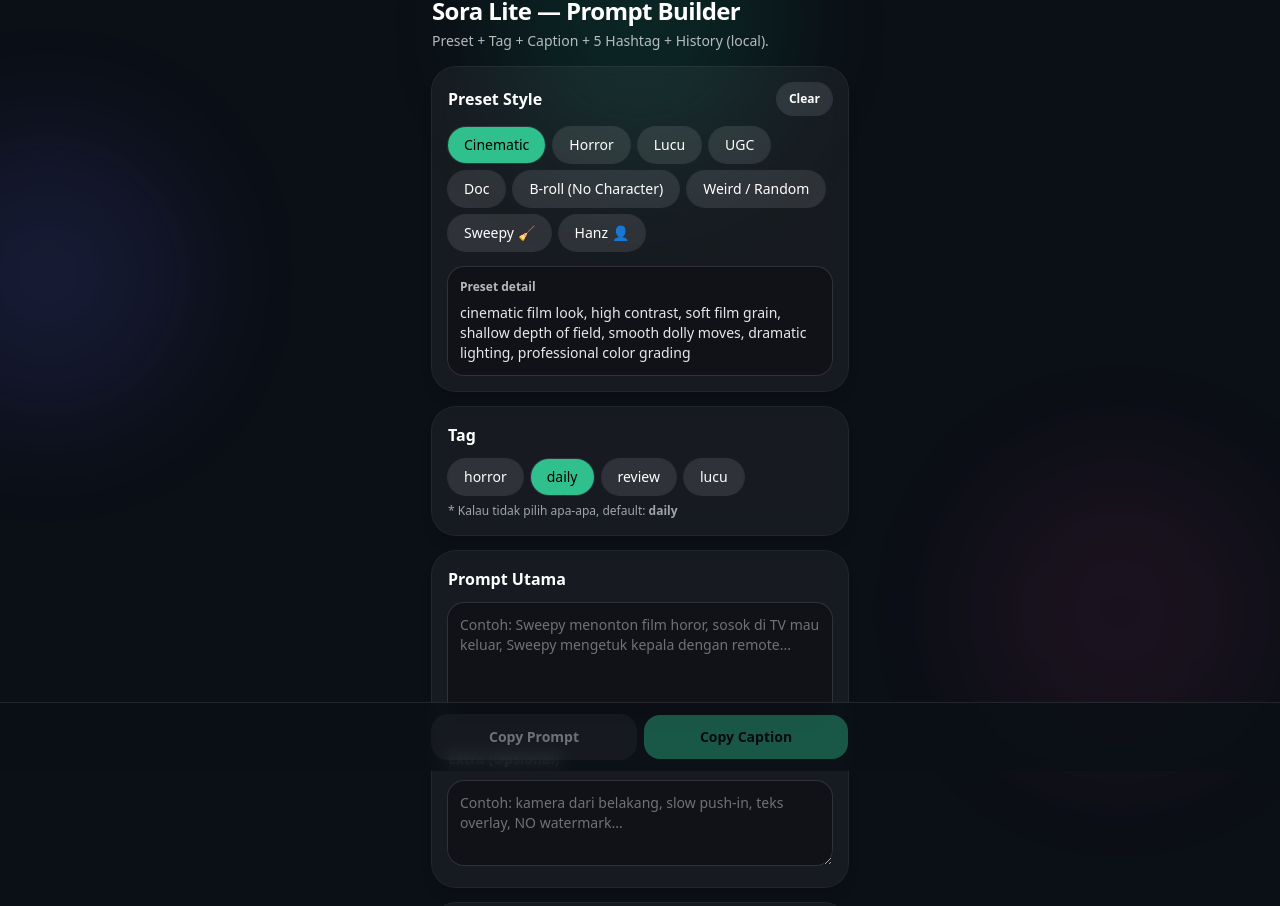
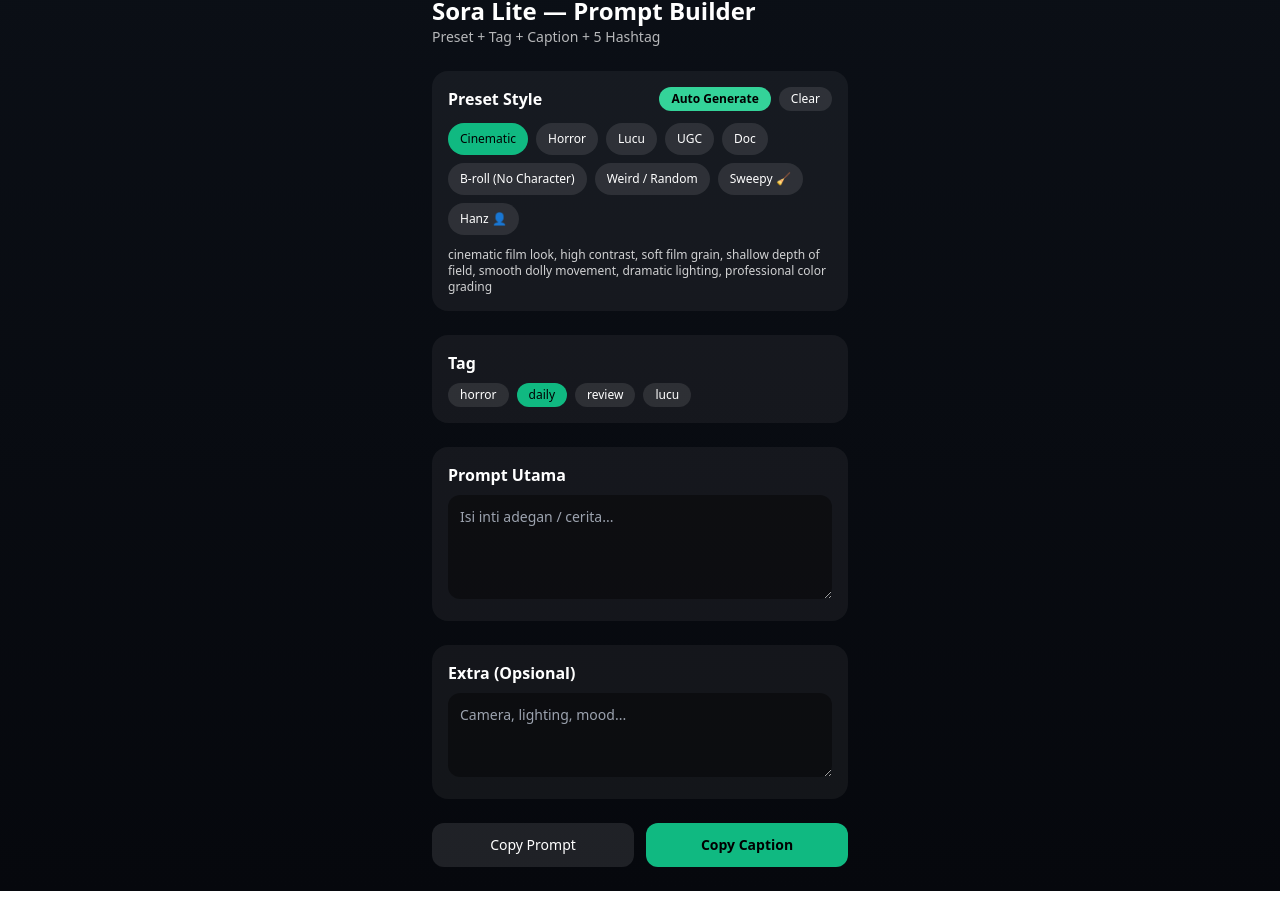
Before and after one commit to hanzonk26/sora-lite, a Next.js app: page / in a window 1280 px wide. Shown: the part 29-935 px from the top of the page. Built offline with nearby package versions, Linux system fonts and the light colour scheme.

Commit message:
Update page.tsx

```diff
--- a/app/page.tsx
+++ b/app/page.tsx
@@ -1,7 +1,10 @@
 "use client";
 
-import React, { useEffect, useMemo, useState } from "react";
+import { useEffect, useState } from "react";
 
+/* =====================
+   TYPES
+===================== */
 type StyleKey =
   | "cinematic"
   | "horror"
@@ -15,19 +18,31 @@
 
 type TagKey = "horror" | "daily" | "review" | "lucu";
 
-const STYLE_ORDER: StyleKey[] = [
-  "cinematic",
-  "horror",
-  "lucu",
-  "ugc",
-  "doc",
-  "broll",
-  "weird",
-  "sweepy",
-  "hanz",
-];
+/* =====================
+   PRESETS
+===================== */
+const STYLE_PRESETS: Record<StyleKey, string> = {
+  cinematic:
+    "cinematic film look, high contrast, soft film grain, shallow depth of field, smooth dolly movement, dramatic lighting, professional color grading",
+  horror:
+    "cinematic horror mood, low-key lighting, eerie shadow, slow camera push, suspenseful pacing, creepy but not extreme",
+  lucu:
+    "funny light-hearted tone, expressive motion, playful timing, bright lighting, comedic framing",
+  ugc:
+    "UGC creator style, handheld camera, natural lighting, authentic daily vibe, relatable tone",
+  doc:
+    "short documentary style, informative tone, clean framing, calm camera movement, natural ambience",
+  broll:
+    "b-roll only, no character, clean composition, smooth motion, cinematic detail shots",
+  weird:
+    "absurd weird concept, unexpected combination, surreal humor, experimental camera",
+  sweepy:
+    "cute quirky mascot character named Sweepy, playful cleanup hero vibe, expressive motion, fun camera angles, short viral pacing",
+  hanz:
+    "realistic Indonesian male character named Hanz, confident and expressive, UGC creator style, natural lighting, cinematic but relatable",
+};
 
-const STYLE_LABEL: Record<StyleKey, string> = {
+const LABELS: Record<StyleKey, string> = {
   cinematic: "Cinematic",
   horror: "Horror",
   lucu: "Lucu",
@@ -46,358 +61,186 @@
   { key: "lucu", label: "lucu" },
 ];
 
-const STYLE_PRESETS: Record<StyleKey, string> = {
-  cinematic:
-    "cinematic film look, high contrast, soft film grain, shallow depth of field, smooth dolly moves, dramatic lighting, professional color grading",
-  horror:
-    "cinematic horror, low-key lighting, eerie shadows, suspenseful pacing, cold color temperature, creepy ambience (NO extreme gore), subtle camera shake",
-  lucu:
-    "light comedy vibe, playful timing, expressive reactions, warm lighting, fun camera moves, short-form viral energy, wholesome humor",
-  ugc:
-    "UGC style, handheld phone camera, natural lighting, casual authentic vibe, real-life setting, quick cuts, captions-friendly framing",
-  doc:
-    "documentary style, natural soundscape, steady camera, honest framing, informative tone, realistic details, clean composition",
-  broll:
-    "high-quality B-roll, product/scene focused, no main character, clean composition, macro details, smooth slow motion, cinematic lighting",
-  weird:
-    "absurd weird internet vibe, unexpected twist, surreal but grounded visuals, comedic contrast, quick reveal, visually memorable",
-  sweepy:
-    "cute quirky mascot character named Sweepy, expressive motion, playful cleanup hero vibe, fun camera angles, short viral pacing, realistic lighting",
-  hanz:
-    "realistic Indonesian male creator named Hanz, confident and expressive, natural UGC delivery, relatable daily setting, handheld feel, modern cinematic grade",
+/* =====================
+   IDEA BANK
+===================== */
+const IDEA_BANK: Record<StyleKey, string[]> = {
+  cinematic: [
+    "Seorang kreator membuka pintu ruangan gelap, cahaya sinematik menyembur dari dalam, kamera slow push-in.",
+    "Close-up tangan menaruh produk, cut ke detail tekstur, reveal hasil akhir.",
+  ],
+  horror: [
+    "Sweepy menonton TV horor, sosok di layar mendekat, Sweepy ketok kepala pakai remote.",
+    "Lorong gelap, suara langkah, ternyata cuma kucing lewat — jumpscare lucu.",
+  ],
+  lucu: [
+    "Karakter panik cari remote, ternyata dari tadi ada di tangan sendiri.",
+    "Hanz serius bicara, tapi teks overlay-nya makin absurd.",
+  ],
+  ugc: [
+    "Hanz: 'Gue kasih satu trik biar prompt lo hidup…' lalu contoh singkat.",
+    "Masalah → solusi → hasil, gaya santai dan jujur.",
+  ],
+  doc: [
+    "Mini dokumenter 15 detik: suasana, detail, narasi singkat.",
+    "B-roll + fakta cepat, tone informatif.",
+  ],
+  broll: [
+    "B-roll produk: macro detail, slow motion, soft light.",
+    "B-roll suasana: panning pelan, ambience alami.",
+  ],
+  weird: [
+    "Monyet pakai jas hujan mini jadi petugas kebersihan profesional.",
+    "Rapat serius manusia dan monyet bahas pisang vs kopi.",
+  ],
+  sweepy: [
+    "Sweepy membersihkan lingkungan, menemukan portal dari tumpukan kardus.",
+    "Sweepy menegur sampah plastik seolah orang.",
+  ],
+  hanz: [
+    "Hanz bikin intro UGC lalu reveal hasil prompt cinematic.",
+    "Rutinitas pagi Hanz, 3 cut cepat, caption rapi.",
+  ],
 };
 
-type HistoryItem = {
-  id: string;
-  ts: number;
-  preset: StyleKey;
-  tags: TagKey[];
-  prompt: string;
-  extra: string;
-  finalPrompt: string;
-};
-
-function buildHashtags(preset: StyleKey, tags: TagKey[]) {
-  const base = ["#sora", "#soraai", "#aivideo", "#prompt", "#contentcreator"];
-
-  const tagMap: Record<TagKey, string> = {
-    horror: "#horor",
-    daily: "#dailycontent",
-    review: "#reviewproduk",
-    lucu: "#lucu",
-  };
-
-  const presetMap: Record<StyleKey, string> = {
-    cinematic: "#cinematic",
-    horror: "#horror",
-    lucu: "#comedy",
-    ugc: "#ugc",
-    doc: "#documentary",
-    broll: "#broll",
-    weird: "#weird",
-    sweepy: "#sweepy",
-    hanz: "#hanz",
-  };
-
-  const picked = [
-    presetMap[preset],
-    ...tags.map((t) => tagMap[t]),
-    ...base,
-  ];
-
-  // unik + ambil 5
-  return Array.from(new Set(picked)).slice(0, 5);
+function pickRandom<T>(arr: T[]) {
+  return arr[Math.floor(Math.random() * arr.length)];
 }
 
+/* =====================
+   COMPONENT
+===================== */
 export default function Page() {
   const [preset, setPreset] = useState<StyleKey>("cinematic");
-  const [activeTags, setActiveTags] = useState<TagKey[]>(["daily"]);
   const [prompt, setPrompt] = useState("");
   const [extra, setExtra] = useState("");
-  const [history, setHistory] = useState<HistoryItem[]>([]);
+  const [tag, setTag] = useState<TagKey>("daily");
   const [toast, setToast] = useState("");
 
-  useEffect(() => {
-    try {
-      const raw = localStorage.getItem("sora_lite_history_v2");
-      if (raw) setHistory(JSON.parse(raw));
-    } catch {}
-  }, []);
-
-  useEffect(() => {
-    try {
-      localStorage.setItem("sora_lite_history_v2", JSON.stringify(history));
-    } catch {}
-  }, [history]);
-
-  const finalPrompt = useMemo(() => {
-    const base = STYLE_PRESETS[preset];
-    const main = prompt.trim();
-    const ex = extra.trim();
-    if (!main && !ex) return "";
-
-    return [
-      `STYLE: ${base}`,
-      main ? `SCENE: ${main}` : "",
-      ex ? `DETAILS: ${ex}` : "",
-      "OUTPUT: 10–15 seconds, vertical 9:16, high quality, clean motion",
-    ]
-      .filter(Boolean)
-      .join("\n");
-  }, [preset, prompt, extra]);
-
-  const captionBlock = useMemo(() => {
-    if (!finalPrompt) return "";
-    const tags: TagKey[] = activeTags.length ? activeTags : ["daily"];
-    const hashtags = buildHashtags(preset, tags).join(" ");
-    return `Caption:\n${prompt.trim() || "(isi adegan kamu)"}\n\n${hashtags}`;
-  }, [finalPrompt, preset, activeTags, prompt]);
-
-  function toggleTag(tag: TagKey) {
-    setActiveTags((prev) => {
-      const has = prev.includes(tag);
-      const next = has ? prev.filter((t) => t !== tag) : [...prev, tag];
-      return next.length ? next : ["daily"];
-    });
+  function autoGenerate() {
+    setPrompt(pickRandom(IDEA_BANK[preset]));
+    if (!extra) {
+      setExtra("camera natural, lighting soft, no watermark, clean motion");
     }
-
-  async function copyText(text: string) {
-    if (!text) return;
-    try {
-      await navigator.clipboard.writeText(text);
-      setToast("✅ Disalin");
-      setTimeout(() => setToast(""), 1200);
-    } catch {
-      setToast("⚠️ Gagal copy");
-      setTimeout(() => setToast(""), 1200);
-    }
-  }
-
-  function saveHistory() {
-    if (!finalPrompt) return;
-    const item: HistoryItem = {
-      id: `${Date.now()}_${Math.random().toString(16).slice(2)}`,
-      ts: Date.now(),
-      preset,
-      tags: activeTags.length ? activeTags : ["daily"],
-      prompt: prompt.trim(),
-      extra: extra.trim(),
-      finalPrompt,
-    };
-    setHistory((prev) => [item, ...prev].slice(0, 30));
-    setToast("✅ Tersimpan");
+    setToast("✨ Auto idea dibuat");
     setTimeout(() => setToast(""), 1200);
   }
 
-  function loadHistory(item: HistoryItem) {
-    setPreset(item.preset);
-    setActiveTags(item.tags?.length ? item.tags : ["daily"]);
-    setPrompt(item.prompt || "");
-    setExtra(item.extra || "");
-    setToast("↩️ Loaded");
-    setTimeout(() => setToast(""), 1200);
-    window.scrollTo({ top: 0, behavior: "smooth" });
-  }
-
   return (
-    <main className="min-h-screen bg-[#0b0f16] text-white">
-      {/* soft glow */}
-      <div className="pointer-events-none fixed inset-0 opacity-70">
-        <div className="absolute -top-24 left-1/2 h-72 w-72 -translate-x-1/2 rounded-full bg-emerald-500/20 blur-3xl" />
-        <div className="absolute top-40 -left-24 h-72 w-72 rounded-full bg-indigo-500/20 blur-3xl" />
-        <div className="absolute bottom-0 right-0 h-80 w-80 rounded-full bg-pink-500/10 blur-3xl" />
-      </div>
-
-      <div className="relative mx-auto w-full max-w-md px-4 pb-28 pt-6">
-        <header className="mb-4">
-          <h1 className="text-2xl font-semibold tracking-tight">
-            Sora Lite — Prompt Builder
-          </h1>
-          <p className="mt-1 text-sm text-white/70">
-            Preset + Tag + Caption + 5 Hashtag + History (local).
+    <main className="min-h-screen bg-gradient-to-b from-[#0b0f16] to-[#06080d] text-white">
+      <div className="mx-auto max-w-md px-4 py-6 space-y-6">
+        {/* HEADER */}
+        <header>
+          <h1 className="text-2xl font-bold">Sora Lite — Prompt Builder</h1>
+          <p className="text-sm opacity-70">
+            Preset + Tag + Caption + 5 Hashtag
           </p>
         </header>
 
-        {/* preset */}
-        <section className="rounded-3xl bg-white/5 p-4 shadow-lg ring-1 ring-white/10 backdrop-blur">
-          <div className="flex items-center justify-between">
-            <h2 className="text-base font-semibold">Preset Style</h2>
+        {/* PRESET */}
+        <section className="rounded-2xl bg-white/5 p-4 space-y-3">
+          <div className="flex justify-between items-center">
+            <h2 className="font-semibold">Preset Style</h2>
+            <div className="flex gap-2">
               <button
-              onClick={() => setPrompt("")}
-              className="rounded-full bg-white/10 px-3 py-2 text-xs font-semibold ring-1 ring-white/10"
+                onClick={autoGenerate}
+                className="rounded-full bg-emerald-400 px-3 py-1 text-xs font-semibold text-black"
+              >
+                Auto Generate
+              </button>
+              <button
+                onClick={() => {
+                  setPrompt("");
+                  setExtra("");
+                }}
+                className="rounded-full bg-white/10 px-3 py-1 text-xs"
               >
                 Clear
               </button>
             </div>
+          </div>
 
-          <div className="mt-3 flex flex-wrap gap-2">
-            {STYLE_ORDER.map((key) => {
-              const active = preset === key;
-              return (
+          <div className="flex flex-wrap gap-2">
+            {(Object.keys(STYLE_PRESETS) as StyleKey[]).map((key) => (
               <button
                 key={key}
                 onClick={() => setPreset(key)}
-                  className={[
-                    "rounded-full px-4 py-2 text-sm font-medium transition ring-1 ring-white/10",
-                    active
-                      ? "bg-emerald-400/90 text-black"
-                      : "bg-white/10 text-white hover:bg-white/15",
-                  ].join(" ")}
+                className={`rounded-full px-3 py-2 text-xs ${
+                  preset === key
+                    ? "bg-emerald-500 text-black"
+                    : "bg-white/10"
+                }`}
               >
-                  {STYLE_LABEL[key]}
+                {LABELS[key]}
               </button>
-              );
-            })}
+            ))}
           </div>
 
-          <div className="mt-4 rounded-2xl bg-black/30 p-3 ring-1 ring-white/10">
-            <div className="text-xs font-semibold text-white/70">
-              Preset detail
-            </div>
-            <div className="mt-2 whitespace-pre-wrap text-sm text-white/90">
+          <div className="text-xs opacity-80">
             {STYLE_PRESETS[preset]}
-            </div>
           </div>
         </section>
 
-        {/* tags */}
-        <section className="mt-4 rounded-3xl bg-white/5 p-4 shadow-lg ring-1 ring-white/10 backdrop-blur">
-          <h2 className="text-base font-semibold">Tag</h2>
-          <div className="mt-3 flex flex-wrap gap-2">
-            {TAGS.map((t) => {
-              const active = activeTags.includes(t.key);
-              return (
+        {/* TAG */}
+        <section className="rounded-2xl bg-white/5 p-4 space-y-2">
+          <h2 className="font-semibold">Tag</h2>
+          <div className="flex gap-2">
+            {TAGS.map((t) => (
               <button
                 key={t.key}
-                  onClick={() => toggleTag(t.key)}
-                  className={[
-                    "rounded-full px-4 py-2 text-sm font-medium transition ring-1 ring-white/10",
-                    active
-                      ? "bg-emerald-400/90 text-black"
-                      : "bg-white/10 text-white hover:bg-white/15",
-                  ].join(" ")}
+                onClick={() => setTag(t.key)}
+                className={`rounded-full px-3 py-1 text-xs ${
+                  tag === t.key
+                    ? "bg-emerald-500 text-black"
+                    : "bg-white/10"
+                }`}
               >
                 {t.label}
               </button>
-              );
-            })}
+            ))}
           </div>
-          <p className="mt-2 text-xs text-white/60">
-            * Kalau tidak pilih apa-apa, default: <b>daily</b>
-          </p>
         </section>
 
-        {/* input */}
-        <section className="mt-4 rounded-3xl bg-white/5 p-4 shadow-lg ring-1 ring-white/10 backdrop-blur">
-          <h2 className="text-base font-semibold">Prompt Utama</h2>
+        {/* PROMPT */}
+        <section className="rounded-2xl bg-white/5 p-4 space-y-2">
+          <h2 className="font-semibold">Prompt Utama</h2>
           <textarea
             value={prompt}
             onChange={(e) => setPrompt(e.target.value)}
-            rows={5}
-            placeholder="Contoh: Sweepy menonton film horor, sosok di TV mau keluar, Sweepy mengetuk kepala dengan remote..."
-            className="mt-3 w-full rounded-2xl bg-black/30 p-3 text-sm text-white placeholder:text-white/40 ring-1 ring-white/10 focus:outline-none focus:ring-2 focus:ring-emerald-400/60"
+            rows={4}
+            className="w-full rounded-xl bg-black/40 p-3 text-sm outline-none"
+            placeholder="Isi inti adegan / cerita..."
           />
+        </section>
 
-          <h3 className="mt-4 text-sm font-semibold">Extra (Opsional)</h3>
+        {/* EXTRA */}
+        <section className="rounded-2xl bg-white/5 p-4 space-y-2">
+          <h2 className="font-semibold">Extra (Opsional)</h2>
           <textarea
             value={extra}
             onChange={(e) => setExtra(e.target.value)}
             rows={3}
-            placeholder="Contoh: kamera dari belakang, slow push-in, teks overlay, NO watermark..."
-            className="mt-3 w-full rounded-2xl bg-black/30 p-3 text-sm text-white placeholder:text-white/40 ring-1 ring-white/10 focus:outline-none focus:ring-2 focus:ring-emerald-400/60"
+            className="w-full rounded-xl bg-black/40 p-3 text-sm outline-none"
+            placeholder="Camera, lighting, mood..."
           />
         </section>
 
-        {/* output */}
-        <section className="mt-4 rounded-3xl bg-white/5 p-4 shadow-lg ring-1 ring-white/10 backdrop-blur">
-          <div className="flex items-center justify-between gap-2">
-            <h2 className="text-base font-semibold">Output</h2>
-            <button
-              onClick={saveHistory}
-              disabled={!finalPrompt}
-              className="rounded-full bg-emerald-400/90 px-3 py-2 text-xs font-semibold text-black disabled:opacity-40"
-            >
-              Save
+        {/* ACTION */}
+        <footer className="grid grid-cols-2 gap-3">
+          <button className="rounded-xl bg-white/10 py-3 text-sm">
+            Copy Prompt
           </button>
+          <button className="rounded-xl bg-emerald-500 py-3 text-sm text-black font-semibold">
+            Copy Caption
+          </button>
+        </footer>
       </div>
 
-          <div className="mt-3 rounded-2xl bg-black/30 p-3 ring-1 ring-white/10">
-            <div className="text-xs font-semibold text-white/70">Final Prompt</div>
-            <pre className="mt-2 whitespace-pre-wrap break-words text-sm text-white/90">
-              {finalPrompt || "— isi prompt untuk melihat hasil —"}
-            </pre>
-          </div>
-
-          <div className="mt-3 rounded-2xl bg-black/30 p-3 ring-1 ring-white/10">
-            <div className="text-xs font-semibold text-white/70">
-              Caption + 5 Hashtag
-            </div>
-            <pre className="mt-2 whitespace-pre-wrap break-words text-sm text-white/90">
-              {captionBlock || "— isi prompt untuk melihat caption —"}
-            </pre>
-          </div>
-        </section>
-
-        {/* history */}
-        <section className="mt-4 rounded-3xl bg-white/5 p-4 shadow-lg ring-1 ring-white/10 backdrop-blur">
-          <h2 className="text-base font-semibold">History</h2>
-          <div className="mt-3 space-y-2">
-            {history.length === 0 ? (
-              <div className="rounded-2xl bg-black/30 p-3 text-sm text-white/70 ring-1 ring-white/10">
-                Belum ada history. Klik <b>Save</b> setelah prompt jadi.
-              </div>
-            ) : (
-              history.map((item) => (
-                <button
-                  key={item.id}
-                  onClick={() => loadHistory(item)}
-                  className="w-full rounded-2xl bg-black/30 p-3 text-left ring-1 ring-white/10 hover:bg-black/40"
-                >
-                  <div className="flex items-center justify-between">
-                    <div className="text-sm font-semibold">
-                      {STYLE_LABEL[item.preset]}
-                    </div>
-                    <div className="text-xs text-white/60">
-                      {new Date(item.ts).toLocaleString("id-ID")}
-                    </div>
-                  </div>
-                  <div className="mt-1 text-sm text-white/80">
-                    {(item.prompt || item.extra || "(tanpa isi)").slice(0, 120)}
-                    {(item.prompt || item.extra || "").length > 120 ? "…" : ""}
-                  </div>
-                </button>
-              ))
-            )}
-          </div>
-        </section>
-
-        {/* toast */}
-        {toast ? (
-          <div className="fixed bottom-24 left-1/2 z-50 -translate-x-1/2 rounded-full bg-black/70 px-4 py-2 text-sm text-white ring-1 ring-white/10 backdrop-blur">
+      {toast && (
+        <div className="fixed bottom-6 left-1/2 -translate-x-1/2 rounded-full bg-black/80 px-4 py-2 text-xs">
           {toast}
         </div>
-        ) : null}
-
-        {/* bottom bar */}
-        <div className="fixed bottom-0 left-0 right-0 z-40 border-t border-white/10 bg-[#0b0f16]/80 backdrop-blur">
-          <div className="mx-auto flex w-full max-w-md items-center gap-2 px-4 py-3">
-            <button
-              onClick={() => copyText(finalPrompt)}
-              disabled={!finalPrompt}
-              className="flex-1 rounded-2xl bg-white/10 px-4 py-3 text-sm font-semibold ring-1 ring-white/10 disabled:opacity-40"
-            >
-              Copy Prompt
-            </button>
-            <button
-              onClick={() => copyText(captionBlock)}
-              disabled={!captionBlock}
-              className="flex-1 rounded-2xl bg-emerald-400/90 px-4 py-3 text-sm font-semibold text-black disabled:opacity-40"
-            >
-              Copy Caption
-            </button>
-          </div>
-        </div>
-      </div>
+      )}
     </main>
   );
 }
```
Lines whose indentation alone changed are shown as unchanged.
